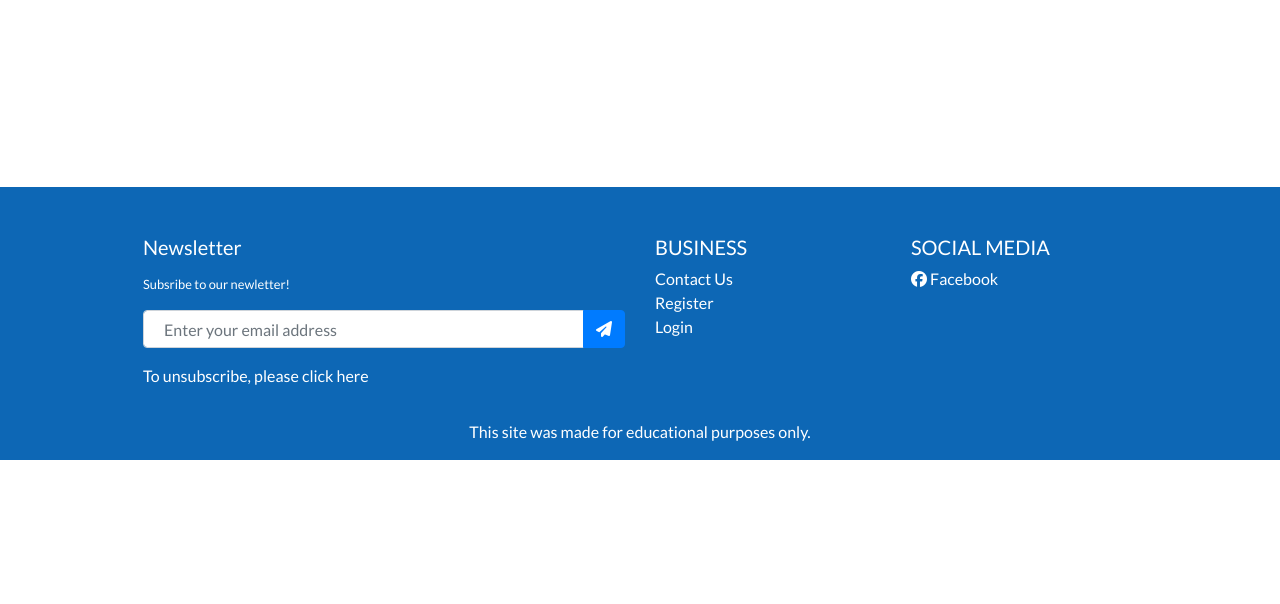
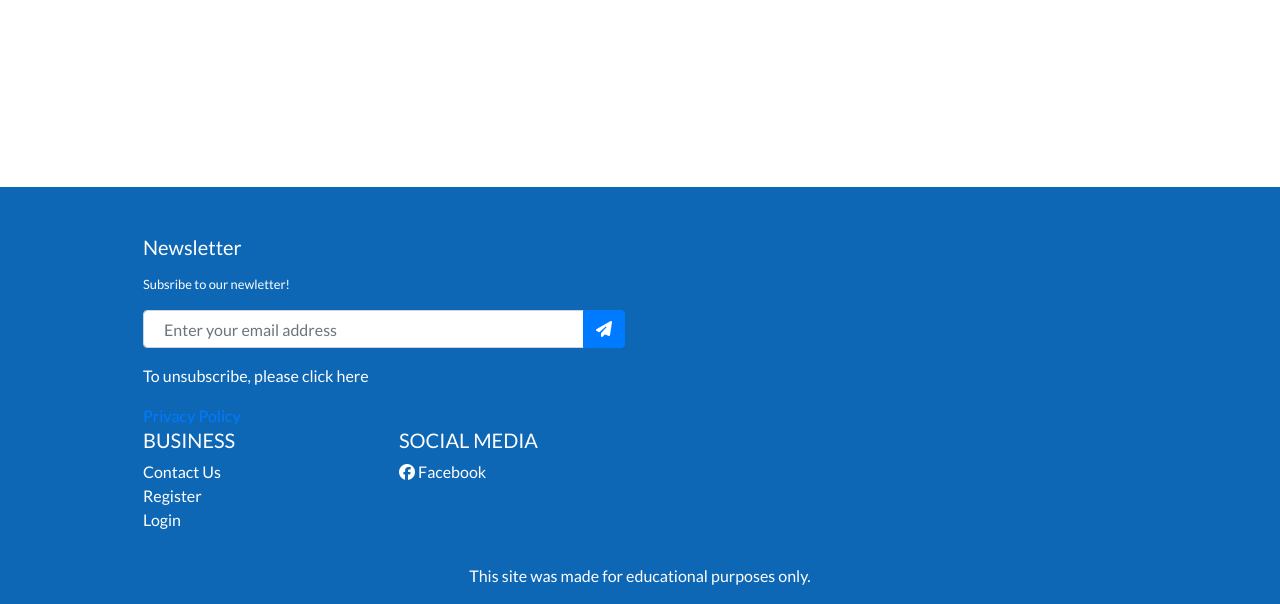
Before and after one commit to dhakal79/Portfolio-project-MS5, a Django app: template about/templates/about/about.html in a window 1280 px wide. Shown: the part 661-1265 px from the top of the page. Before the commit the page ends 1121 px from the top, so only its background shows below. Run offline with Django 3.2, Linux system fonts and the light colour scheme; the template is opened without the code that fills it, so the values that code supplies are empty; some libraries are stand-ins or nearby versions.

Commit message:
add privacy policy

```diff
--- a/templates/base.html
+++ b/templates/base.html
@@ -149,6 +149,9 @@
                     </form>
                     <a href="{% url 'newsletter_unsub' %}" class="text-white" >To unsubscribe, please click here</a>
                 </div>
+                <div class="col-12">
+                    <a href="https://www.privacypolicygenerator.info/live.php?token=7ai1XecW4lb274DAF4eTO0cvDQaIKYiU" target="_blank" >Privacy Policy</a>
+                </div>
 
                 <div class="col-md-3 mb-md-0 mb-3">
                     <h5 class="text-uppercase">Business</h5>
```
